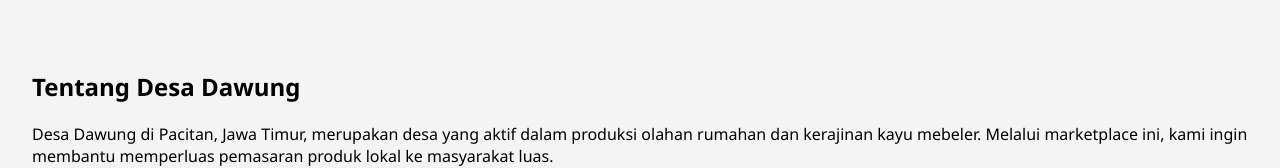
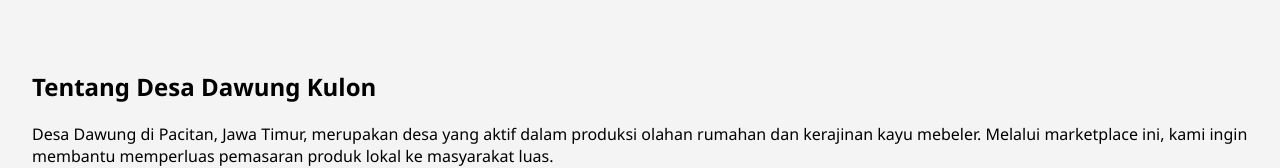
Before and after one commit to dawungkulon/dawungkulon-website, a plain HTML site: page index.html in a window 1280 px wide. Shown: the part 622-790 px from the top of the page. Drawn offline with Linux system fonts and the light colour scheme.

Commit message:
index.html

```diff
--- a/index.html
+++ b/index.html
@@ -111,7 +111,7 @@
   </section>
 
   <section id="tentang">
-    <h2>Tentang Desa Dawung</h2>
+    <h2>Tentang Desa Dawung Kulon</h2>
     <p>Desa Dawung di Pacitan, Jawa Timur, merupakan desa yang aktif dalam produksi olahan rumahan dan kerajinan kayu mebeler. Melalui marketplace ini, kami ingin membantu memperluas pemasaran produk lokal ke masyarakat luas.</p>
   </section>
 
```
